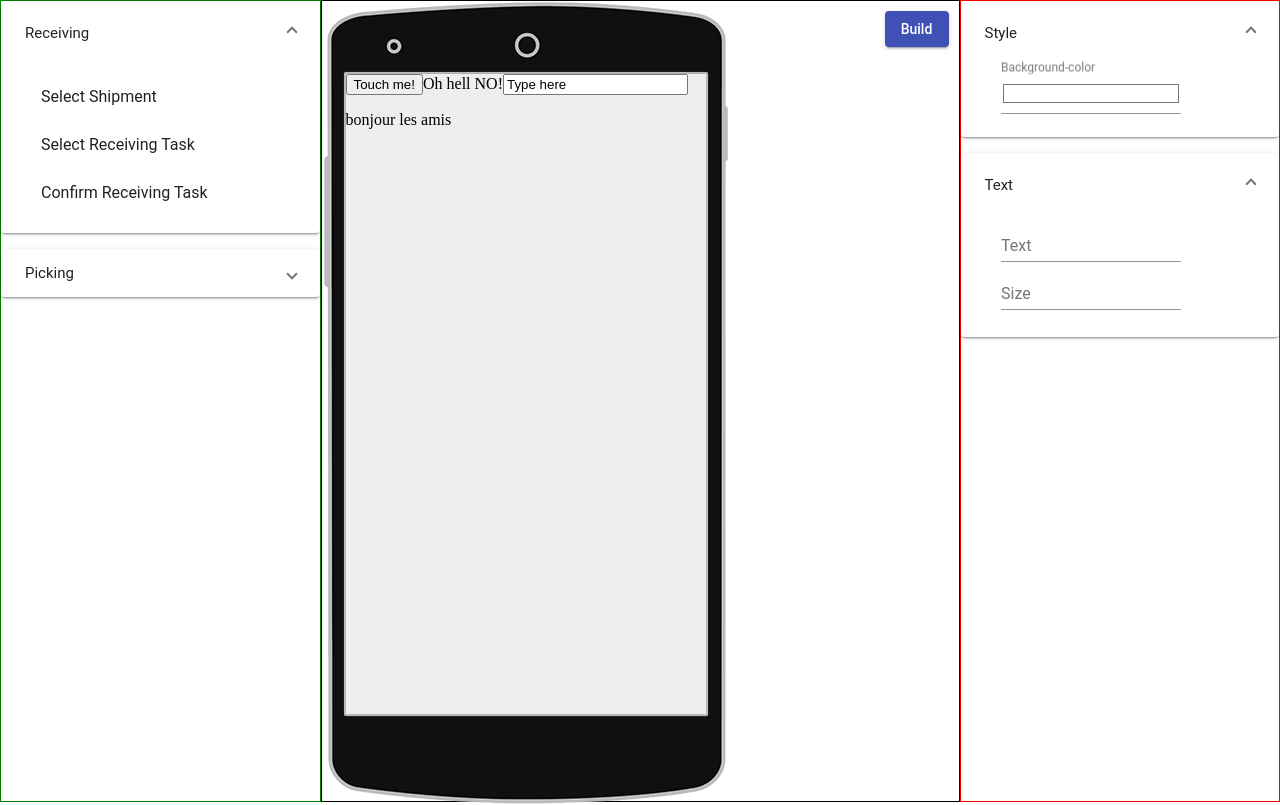
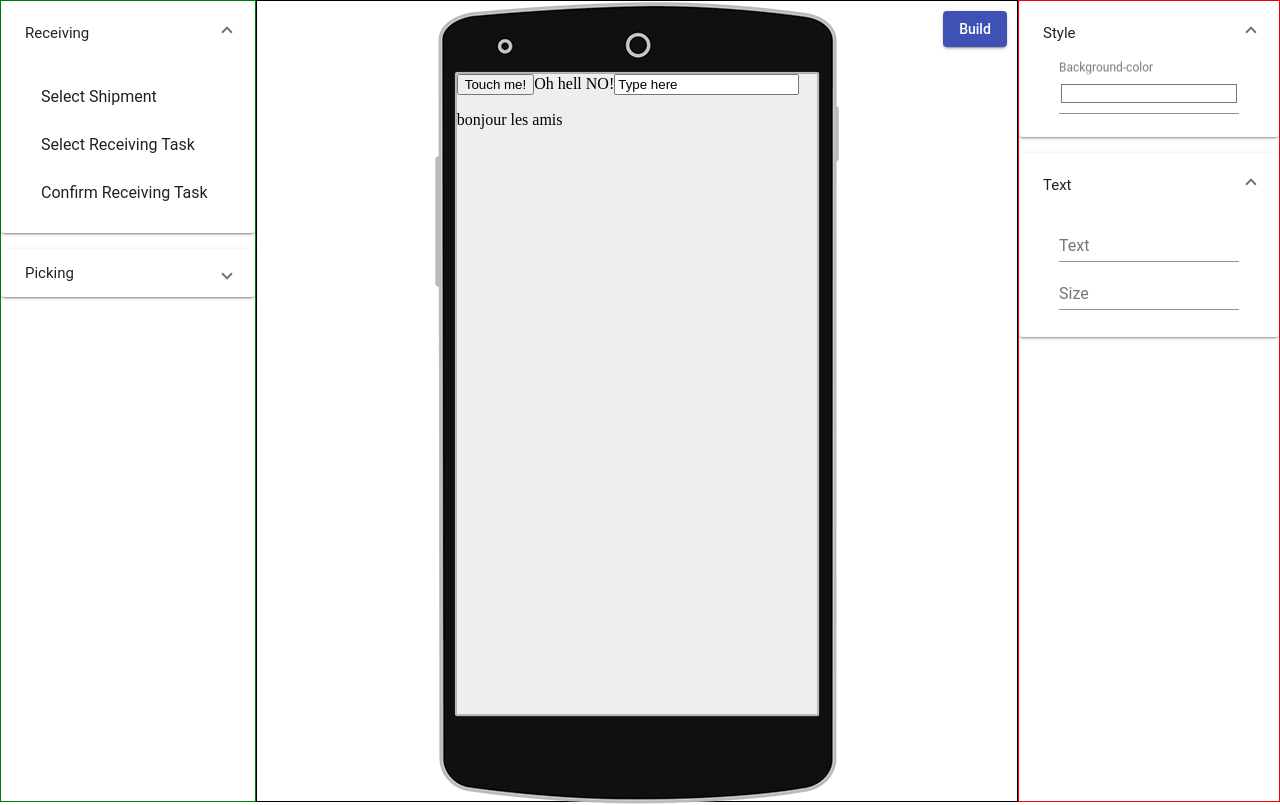
Before and after one commit to pdaddy26/mobiledesigner, an Angular app: page / in a window 1280 px wide. Built offline with nearby package versions, Linux system fonts and the light colour scheme.

Commit message:
center phone

```diff
--- a/src/app/app.component.css
+++ b/src/app/app.component.css
@@ -4,7 +4,7 @@
 
 #designer_container {
     border: 1px solid black;
-    flex:2;
+    flex:3;
     height: 100vh;
 }
 
--- a/src/app/components/designer/designer.component.css
+++ b/src/app/components/designer/designer.component.css
@@ -4,6 +4,7 @@
     background: url(/assets/imgs/nexus5-black.png) no-repeat;
     width: 408px;
     height: 804px;
+    margin: auto;
 }
 #canvas {
     width: 360px;
@@ -18,6 +19,10 @@
     border: 2px solid blue;
 }
 
+#canvas *:hover {
+    border: 1px solid blue;
+}
+
 #designer_canvas_container {
     position: relative;
 }
--- a/src/app/components/designer/designer.component.html
+++ b/src/app/components/designer/designer.component.html
@@ -1,6 +1,7 @@
 <div id="designer_canvas_container">
 <div id="canvas_container">
   <div #canvas id="canvas">
+      <div style="width:100%"><button>Touch me!</button><label>Oh hell NO!</label><input type="text" value="Type here"/><p>bonjour les amis</p></div>
   </div>
 </div>
 <button mat-raised-button color="primary" id="build" (click)="onBuild()">Build</button>
--- a/src/app/components/designer/designer.component.ts
+++ b/src/app/components/designer/designer.component.ts
@@ -40,7 +40,7 @@ export class DesignerComponent {
       console.log(template);
 
       // inject the html into the canvas
-      this.render.setProperty(this.canvas.nativeElement, 'innerHTML', template.template);
+      //this.render.setProperty(this.canvas.nativeElement, 'innerHTML', template.template);
 
       // find all children under the canvas
       this.findAllChildren(this.canvas.nativeElement);
```
